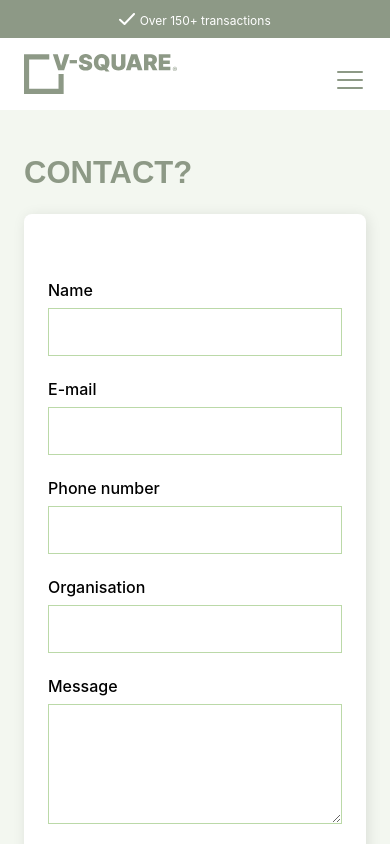
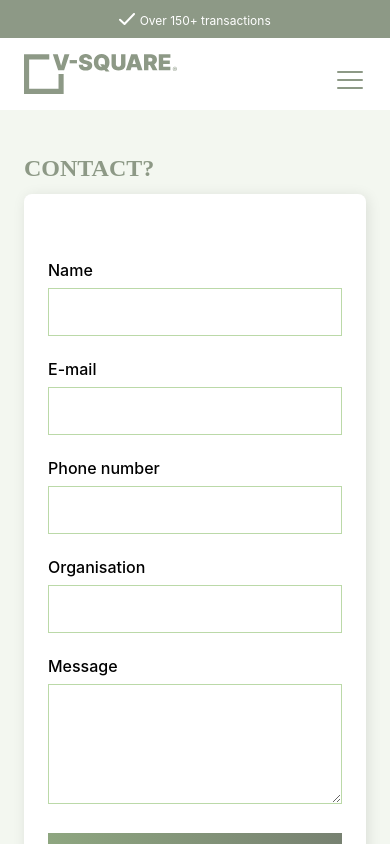
Before and after one commit to Lloyd-Aipassa/vsquare, a Nuxt app: page /contact in a window 390 px wide. Shown: the top 844 px of the page. Built offline with nearby package versions, Linux system fonts and the light colour scheme.

Commit message:
changed contact fond mobile

```diff
--- a/pages/contact.vue
+++ b/pages/contact.vue
@@ -285,12 +285,17 @@ form input[type="submit"]:active {
 
 
     h1 {
-        font-size: 31px;
-        font-weight: 900;
-        line-height: 110%;
+
         max-width: 390px;
         margin-left: 24px;
+        margin-bottom: -10px;
         padding: 66px 0 24px;
+        font-family: Poppins;
+        font-size: 24px;
+        font-weight: 700;
+        line-height: 24px;
+        letter-spacing: 0em;
+        text-align: left;
     }
 
 
```
